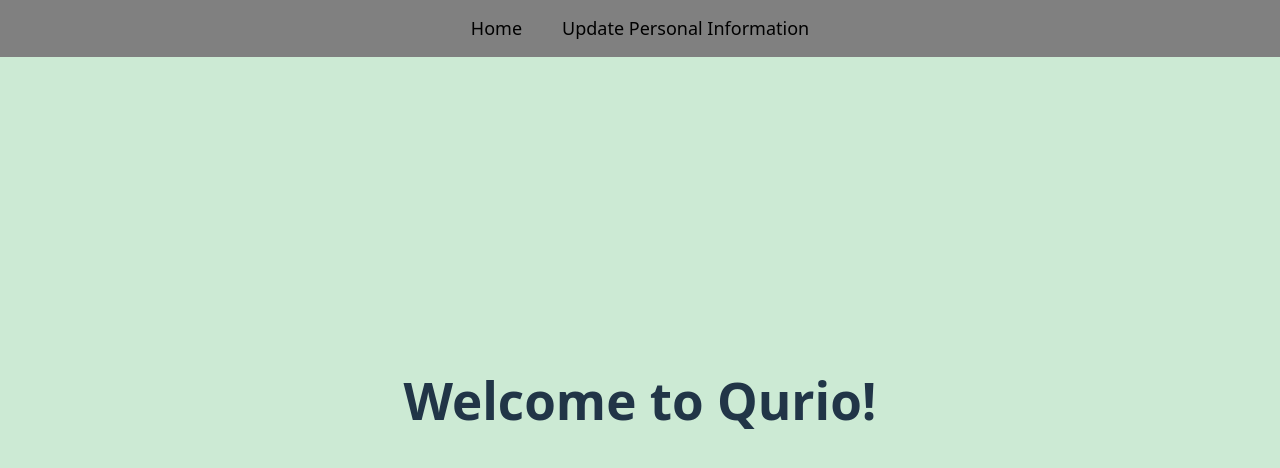
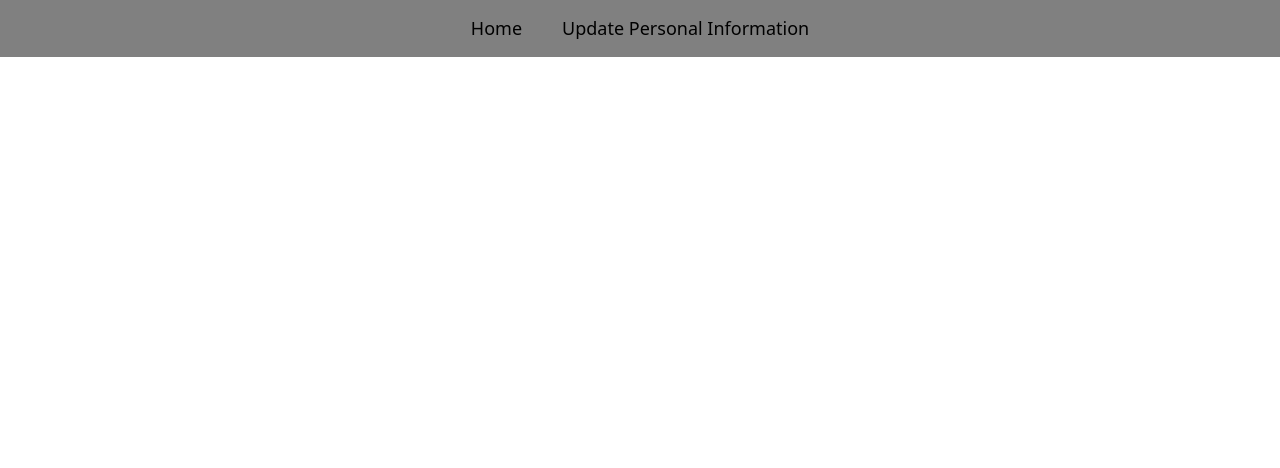
Before and after one commit to Indigenous1151/Qurio, a React app in the folder Frontend/: page / in a window 1280 px wide. Shown: the top 468 px of the page. Built offline with nearby package versions, Linux system fonts and the light colour scheme; the HTML template or start-up script is replaced by a standard one.

Commit message:
fix merge conflicts

```diff
--- a/Frontend/src/App.tsx
+++ b/Frontend/src/App.tsx
@@ -1,34 +1,34 @@
-import { useState } from 'react'
-import reactLogo from './assets/react.svg'
-import viteLogo from '/vite.svg'
+
 import './App.css'
 import {HashRouter as Router, Routes, Route} from 'react-router-dom'
 import { Home } from './pages/Home'
 import { UpdatePersonalInformation } from './pages/UpdatePersonalInformation'
+import { UpdatePublicInformation } from './pages/UpdatePublicInformation'
+import { ResultScreen } from './pages/ResultScreen'
+import { TriviaGame } from './pages/TriviaGame'
+import { ClassicGame } from './pages/ClassicGame'
 import { CreateAccount } from './pages/CreateAccount'
 import { SignIn } from './pages/SignIn'
 import { ForgotPassword } from './pages/ForgotPassword'
 
 function App() {
-  // const [count, setCount] = useState(0)
+
 
   return (
     <Router>
       <Routes>
         <Route path="/" element={<Home/>} />
         <Route path="/UpdatePersonalInformation" element={<UpdatePersonalInformation/>} />
+        <Route path="/UpdatePublicInformation" element={<UpdatePublicInformation/>} />
+        <Route path="/game/setup" element={<ClassicGame />} />
+        <Route path="/game/play" element={<TriviaGame />} />
+        <Route path="/game/score" element={<ResultScreen />} />
         <Route path="/create-account" element={<CreateAccount />} />
         <Route path="/sign-in" element={<SignIn />} />
         <Route path="/forgot-password" element={<ForgotPassword />} />
       </Routes>
     </Router>
 
-    // <>
-    // <div>
-    //   <h1>Welcome to Qurio!</h1>
-    // </div>
-
-    // </>
   )
 }
 
--- a/Frontend/src/index.css
+++ b/Frontend/src/index.css
@@ -1,68 +1,18 @@
+@import "tailwindcss";
 :root {
   font-family: system-ui, Avenir, Helvetica, Arial, sans-serif;
   line-height: 1.5;
   font-weight: 400;
-
-  color-scheme: light dark;
-  color: rgba(255, 255, 255, 0.87);
-  background-color: #242424;
-
+  color: #213547;
+  background-color: #ffffff;
   font-synthesis: none;
   text-rendering: optimizeLegibility;
   -webkit-font-smoothing: antialiased;
   -moz-osx-font-smoothing: grayscale;
 }
 
-a {
-  font-weight: 500;
-  color: #646cff;
-  text-decoration: inherit;
-}
-a:hover {
-  color: #535bf2;
-}
-
 body {
   margin: 0;
-  display: flex;
-  place-items: center;
   min-width: 320px;
   min-height: 100vh;
 }
-
-h1 {
-  font-size: 3.2em;
-  line-height: 1.1;
-}
-
-button {
-  border-radius: 8px;
-  border: 1px solid transparent;
-  padding: 0.6em 1.2em;
-  font-size: 1em;
-  font-weight: 500;
-  font-family: inherit;
-  background-color: #1a1a1a;
-  cursor: pointer;
-  transition: border-color 0.25s;
-}
-button:hover {
-  border-color: #646cff;
-}
-button:focus,
-button:focus-visible {
-  outline: 4px auto -webkit-focus-ring-color;
-}
-
-@media (prefers-color-scheme: light) {
-  :root {
-    color: #213547;
-    background-color: #ccead4;
-  }
-  a:hover {
-    color: #747bff;
-  }
-  button {
-    background-color: #f9f9f9;
-  }
-}
```
